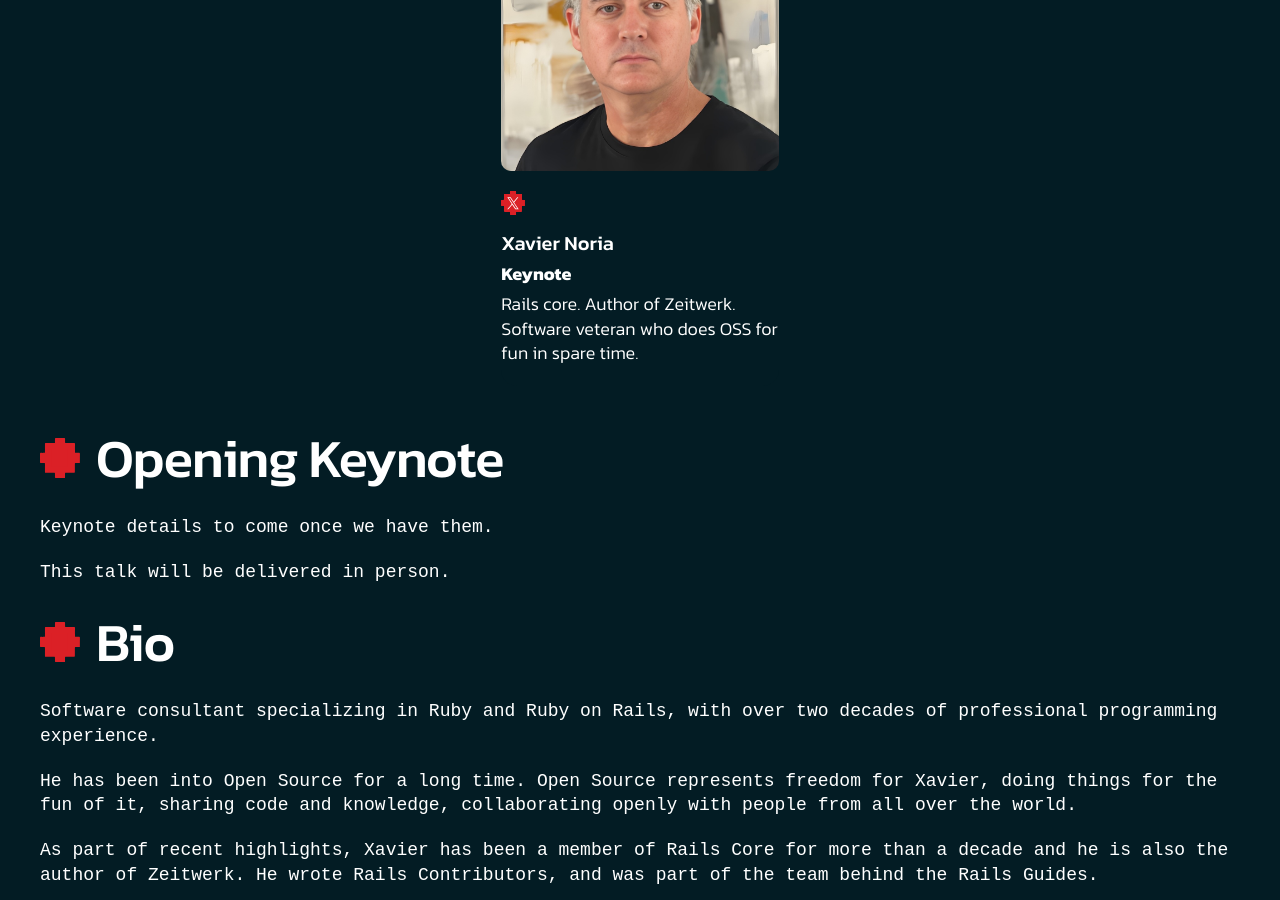
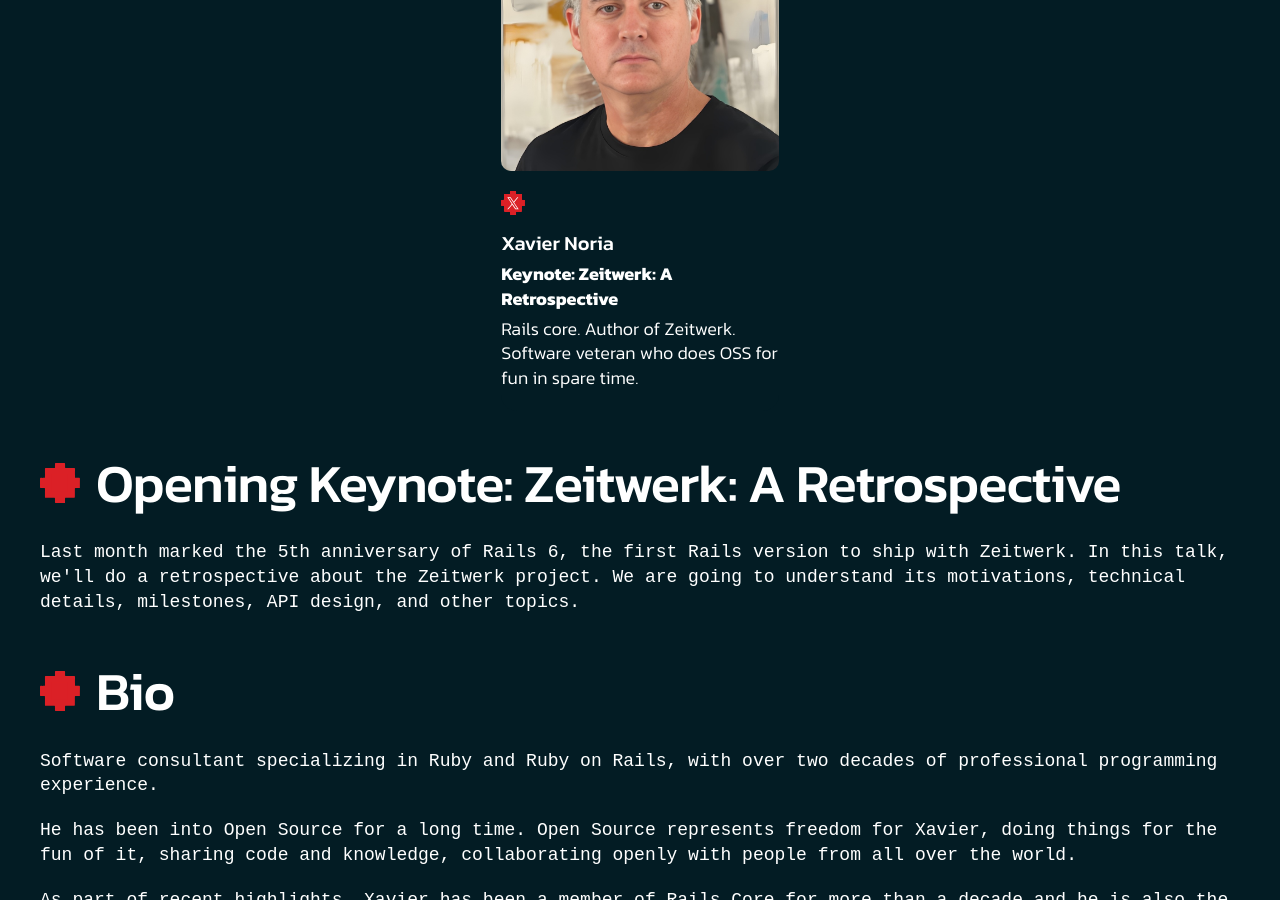
Before and after one commit to euruko/2024.euruko.org, a Jekyll site: the page built from speakers/xavier_noria.html, in a window 1280 px wide and 900 px high, scrolled down 322 px. Built offline with Jekyll 4.4.1, drawn with Linux system fonts in a browser that asks for light colours; comment, search, counter and statistics services are not loaded.

Commit message:
Add talk description for Xavier

```diff
--- a/_includes/agenda/agenda_day_one.html
+++ b/_includes/agenda/agenda_day_one.html
@@ -35,7 +35,7 @@
       <div class="schedule__item">
         <a href="/speakers/xavier_noria" class="schedule__item__image" style="background: url(/assets/images/speakers/xavier.jpg) center center / cover no-repeat;"></a>
         <div class="schedule__item__content">
-          <h5 class="schedule__item__title">Opening Keynote: TBD</h5>
+          <h5 class="schedule__item__title">Opening Keynote: Zeitwerk: A Retrospective</h5>
           <p class="schedule__item__speaker">Xavier Noria</p>
         </div>
       </div>
--- a/all_speakers.html
+++ b/all_speakers.html
@@ -100,7 +100,7 @@
                 </li>
               </ul>
               <h4 class="card__name">Xavier Noria</h4>
-              <p class="card__note text--bold">Keynote</p>
+              <p class="card__note text--bold">Keynote: Zeitwerk: A Retrospective</p>
               <p class="card__note">Rails core. Author of Zeitwerk. Software veteran who does OSS for fun in spare time.</p>
             </div>
           </div>
--- a/speakers/xavier_noria.html
+++ b/speakers/xavier_noria.html
@@ -20,7 +20,7 @@
                 </li>
               </ul>
               <h4 class="card__name">Xavier Noria</h4>
-              <p class="card__note text--bold">Keynote</p>
+              <p class="card__note text--bold">Keynote: Zeitwerk: A Retrospective</p>
               <p class="card__note">Rails core. Author of Zeitwerk. Software veteran who does OSS for fun in spare time.</p>
             </div>
           </div>
@@ -28,12 +28,13 @@
       </div>
       <article class="section__article mb--2">
         <div class="col--100">
-          <h3 class="section__article__title has-dot">Opening Keynote</h3>
+          <h3 class="section__article__title has-dot">Opening Keynote: Zeitwerk: A Retrospective</h3>
           <p class="section__article__text mb--2">
-            Keynote details to come once we have them.
-          </p>
-          <p class="section__article__text">
-            This talk will be delivered in person.
+            Last month marked the 5th anniversary of Rails 6, the first Rails
+            version to ship with Zeitwerk. In this talk, we'll do a
+            retrospective about the Zeitwerk project. We are going to
+            understand its motivations, technical details, milestones, API
+            design, and other topics.
           </p>
         </div>
       </article>
```
Also changed, not shown: other parts of speakers/xavier_noria.html (+15 -4 lines).
